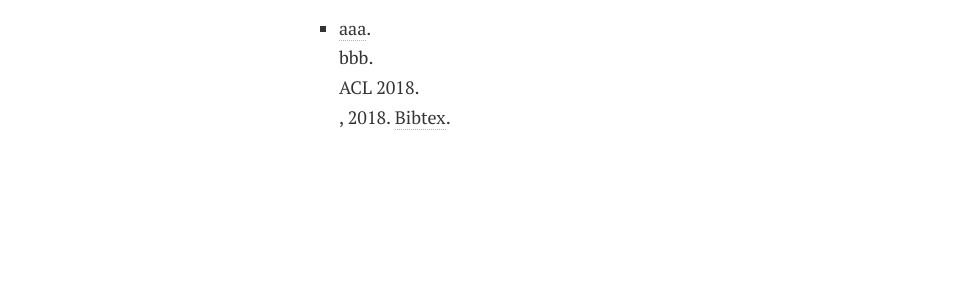
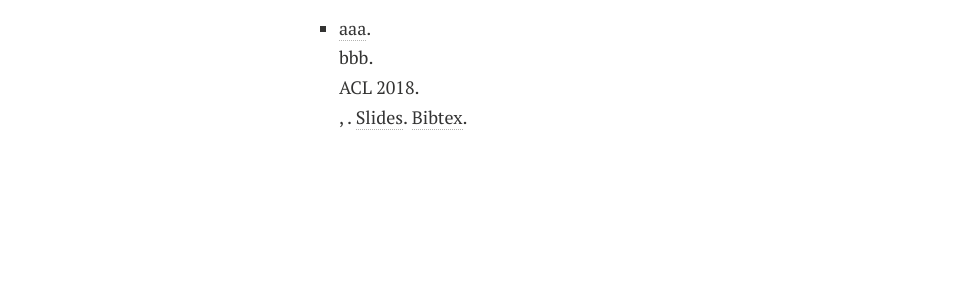
Before and after one commit to pkuzengqi/pkuzengqi.github.io, a Jekyll site: the page built from index.md, in a window 1280 px wide. Shown: the part 497-797 px from the top of the page, without its empty margins (21-991 px from the left). Built offline with Jekyll 4.4.1, drawn with Linux system fonts in a browser that asks for light colours; nearby versions of some CDN libraries; our own code applies the rules of GitHub Pages for plain Markdown files.

Commit message:
pub slides

```diff
--- a/index.md
+++ b/index.md
@@ -7,9 +7,9 @@ pubs:
   - title: "aaa"
     author: "bbb"
     booktitle: "ACL 2018"
-    year: 2018
     url: 2006pdpta.pdf
     bibtex: 2006pdpta.bib
+    slides: "https://arxiv.org/list/cs.CL/recent"
 
 ---
 
```
